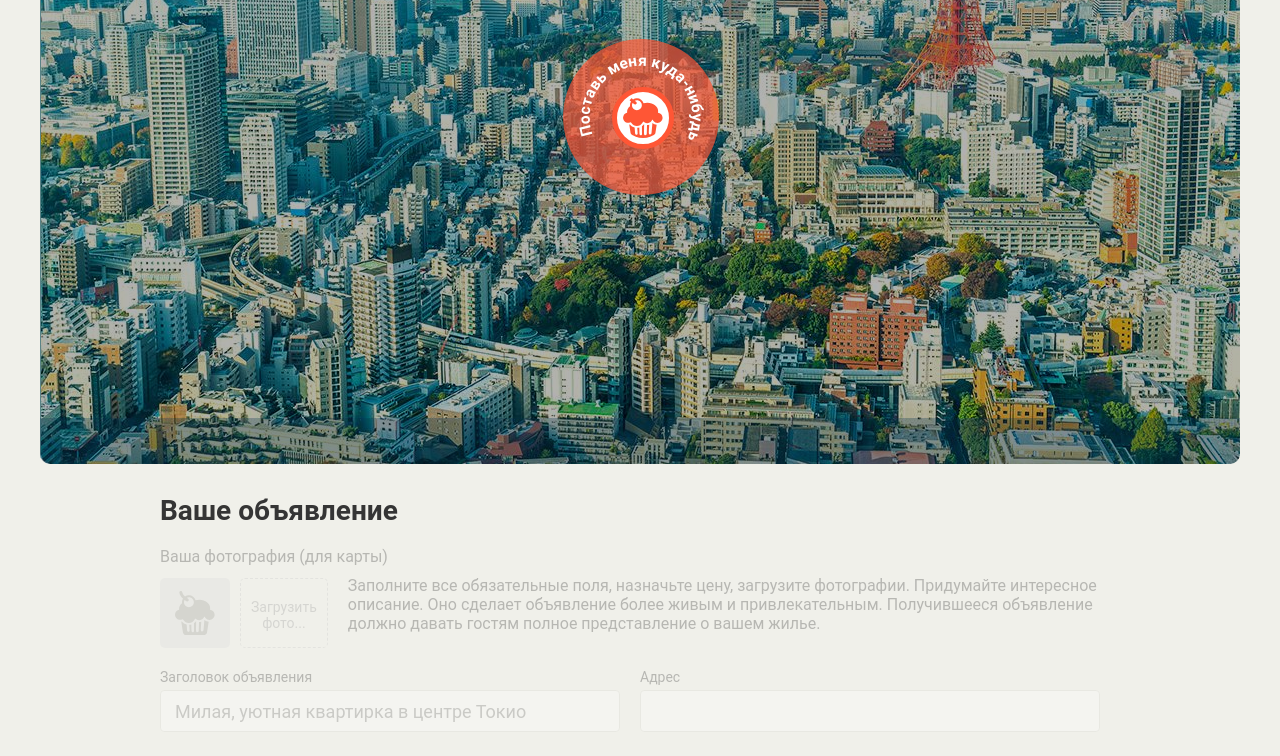
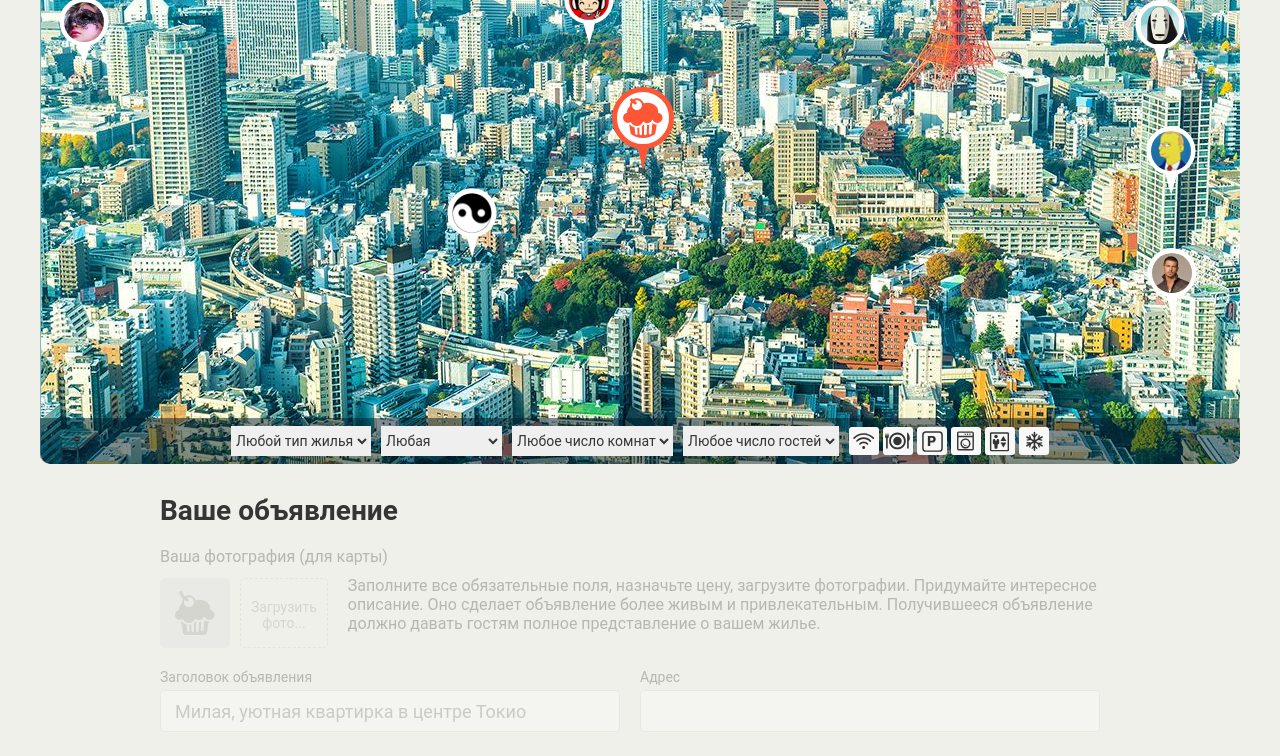
Before and after one commit to ViktorsDolzenko/1323723-keksobooking-20, a website: page index.html in a window 1280 px wide. Shown: the part 286-1042 px from the top of the page. Drawn offline with Linux system fonts and the light colour scheme; files whose address does not match are found by name.

Commit message:
Личный проект: больше деталей (часть 1)

```diff
--- a/index.html
+++ b/index.html
@@ -247,6 +247,6 @@
       <button class="error__button">Попробовать снова</button>
     </div>
   </template>
-
+<script src='js/main.js'></script>
 </body>
 </html>
--- a/js/main.js
+++ b/js/main.js
@@ -0,0 +1,78 @@
+'use strict';
+var ALL_TITLES = ['Заголовок', 'Заголовок', 'Заголовок', 'Заголовок', 'Заголовок', 'Заголовок', 'Заголовок', 'Заголовок'];
+var MAX_PRICE = 100000;
+var PLACE_TYPE = ['flat', 'bungalo', 'house', 'palace'];
+var CHECK_IN = ['12:00', '13;00', '14:00'];
+var CHECK_OUT = ['12:00', '13;00', '14:00'];
+var ALL_FEATURES = ['wifi', 'dishwasher', 'parking', 'washer', 'elevator', 'conditioner'];
+var PLACE_PHOTOS = ['http://o0.github.io/assets/images/tokyo/hotel1.jpg', 'http://o0.github.io/assets/images/tokyo/hotel2.jpg', 'http://o0.github.io/assets/images/tokyo/hotel3.jpg'];
+var ALL_DESCRIPTIONS = ['хата на курьих ножках', 'красивый потолотк', 'квартирка огонек', 'уютная', 'Лучше вы не видели', 'для мажоров', 'дырявый пол', 'есть кладовка'];
+var QUANTITY_OF_ANNOUNCEMENTS = 8;
+var PIN_WIDTH = 50;
+var PIN_HEIGHT = 70;
+var bookingMap = document.querySelector('.map');
+var pinTemplate = document.querySelector('#pin').content.querySelector('button');
+var mapPins = document.querySelector('.map__pins');
+
+var init = function () {
+  bookingMap.classList.remove('map--faded');
+  addPins();
+};
+
+var getRandomArrayElement = function (array) {
+  return array[Math.floor(Math.random() * array.length)];
+};
+
+var randomInteger = function (min, max) {
+  var rand = min + Math.random() * (max + 1 - min);
+  return Math.floor(rand);
+};
+
+var createObjects = function (quantity) {
+  var announcementsObj = [];
+  for (var i = 0; i < quantity; i++) {
+    var xPos = randomInteger(0, 1200);
+    var yPos = randomInteger(130, 630);
+    announcementsObj.push({
+      author: {
+        avatar: 'img/avatars/user0' + (i + 1) + '.png'
+      },
+      offers: {
+        title: ALL_TITLES[i],
+        type: getRandomArrayElement(PLACE_TYPE),
+        price: randomInteger(0, MAX_PRICE),
+        rooms: randomInteger(0, 5),
+        guests: randomInteger(1, 10),
+        checkin: getRandomArrayElement(CHECK_IN),
+        checkout: getRandomArrayElement(CHECK_OUT),
+        features: ALL_FEATURES.slice(0, randomInteger(1, ALL_FEATURES.length)),
+        photos: PLACE_PHOTOS.slice(0, randomInteger(1, PLACE_PHOTOS.length)),
+        descriptions: ALL_DESCRIPTIONS[i],
+      },
+      location: {
+        x: xPos,
+        y: yPos,
+      }
+    });
+  }
+  return announcementsObj;
+};
+
+var renderPins = function (pins) {
+  var pinsElement = pinTemplate.cloneNode(true);
+  pinsElement.style.left = pins.location.x - (PIN_WIDTH / 2) + 'px';
+  pinsElement.style.top = pins.location.y - PIN_HEIGHT + 'px';
+  pinsElement.querySelector('img').src = pins.author.avatar;
+  pinsElement.querySelector('img').alt = pins.offers.title;
+  return pinsElement;
+};
+
+var addPins = function () {
+  var quantity = createObjects(QUANTITY_OF_ANNOUNCEMENTS);
+  var fragment = document.createDocumentFragment();
+  for (var i = 0; i < quantity.length; i++) {
+    fragment.appendChild(renderPins(quantity[i]));
+  }
+  mapPins.appendChild(fragment);
+};
+init();
```
